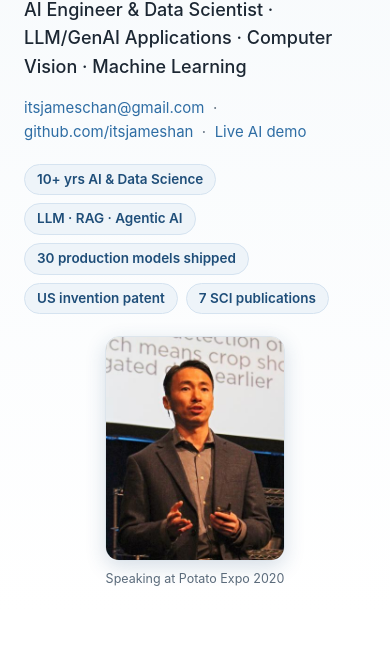
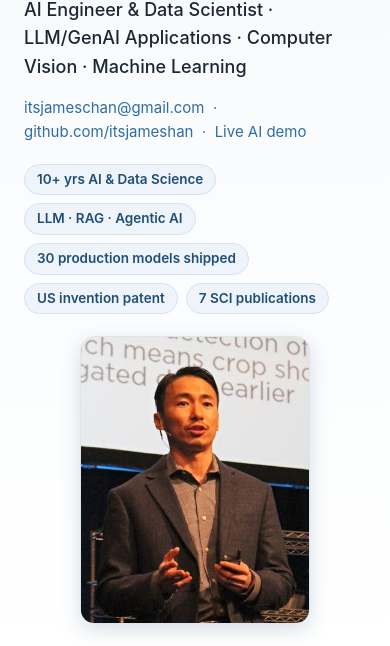
Before and after one commit to itsjameshan/itsjameshan.github.io, a plain HTML site: page index.html in a window 390 px wide. Shown: the part 140-786 px from the top of the page. Drawn offline with Linux system fonts and the light colour scheme.

Commit message:
Add files via upload

```diff
--- a/index.html
+++ b/index.html
@@ -50,10 +50,9 @@
   .header-text{flex:1; min-width:0;}
   .portrait{flex:0 0 auto; text-align:center;}
   .portrait img{
-    width:212px; aspect-ratio:4/5; object-fit:cover; object-position:50% 10%; border-radius:14px; display:block;
+    width:280px; aspect-ratio:4/5; object-fit:cover; object-position:50% 10%; border-radius:14px; display:block;
     box-shadow:0 6px 20px rgba(31,78,121,.18); border:1px solid var(--line);
   }
-  .portrait figcaption{font-size:12.5px; color:var(--muted); margin-top:8px;}
 
   /* Sections */
   section{padding:34px 0 6px;}
@@ -121,7 +120,7 @@
     h1{font-size:30px;}
     .header-flex{flex-direction:column; align-items:flex-start; gap:22px;}
     .portrait{align-self:center;}
-    .portrait img{width:180px;}
+    .portrait img{width:230px;}
     .grid{grid-template-columns:1fr;}
     .dates{float:none; display:inline-block; margin:0 0 6px;}
     header{padding:40px 0 26px;}
@@ -169,7 +168,6 @@
   <figure class="portrait">
     <img src="avatar.jpg" alt="James Han speaking at Potato Expo 2020"
       onerror="if(!this.dataset.f){this.dataset.f=1;this.src='James_Han_Potato_Expo_2020__National_Potato_Council_Annual_Meeting__Spudman.jpg';}else{this.closest('figure').style.display='none';}">
-    <figcaption>Speaking at Potato Expo 2020</figcaption>
   </figure>
   </div>
 </header>
```
